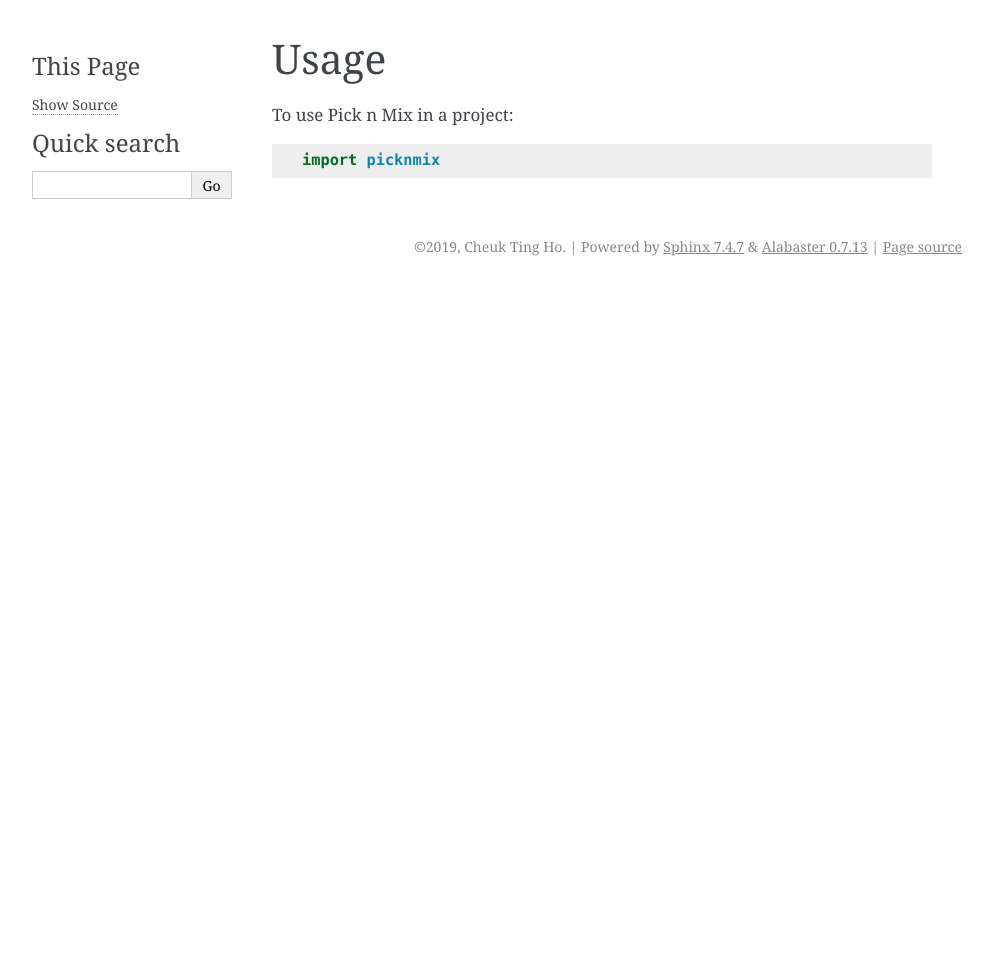
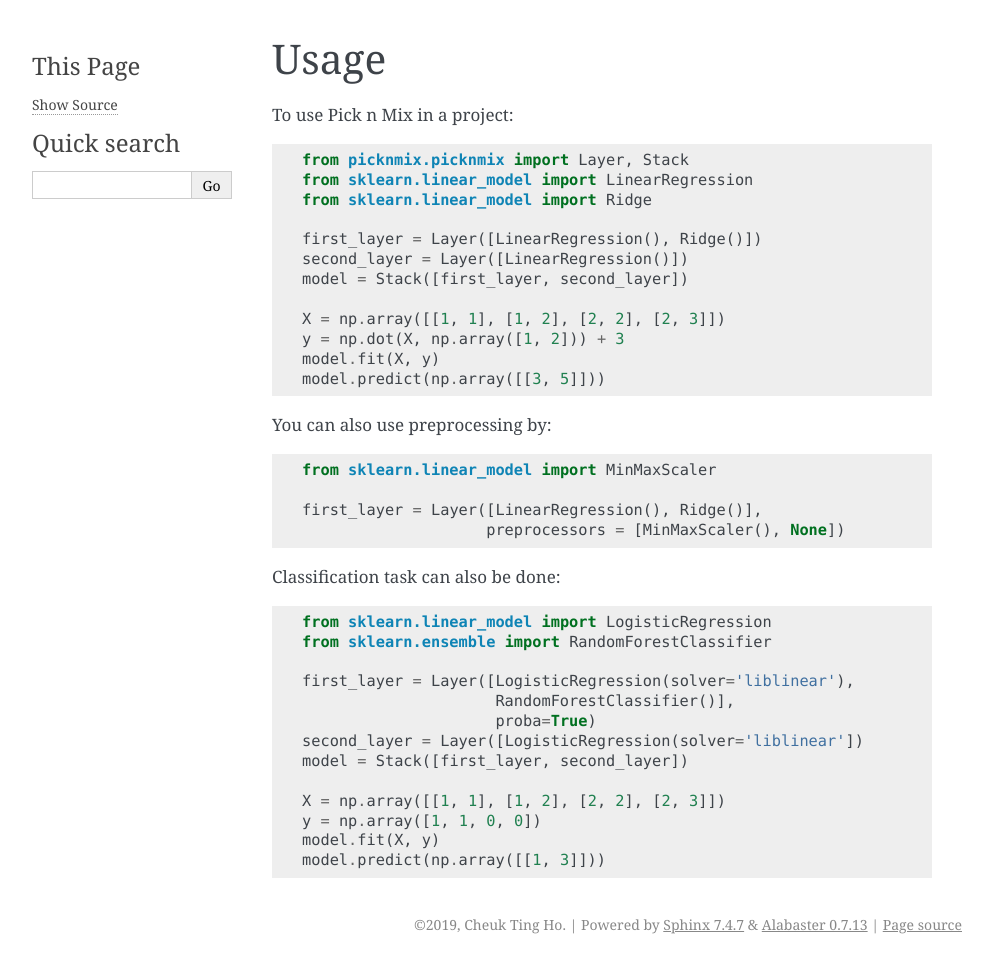
Before and after one commit to picknmix/picknmix, a Sphinx documentation site: the page built from docs/usage.rst, in a window 1280 px wide. Shown: the whole page, without its empty margins (148-1141 px from the left). Built offline with Sphinx 7.4.7, drawn with Linux system fonts in a browser that asks for light colours; pages that are not in the unit, such as notebooks, are missing from menus; before the commit the page ends 900 px from its top, so only the background shows below that.

Commit message:
DOC: Initialize some example in usage

```diff
--- a/docs/usage.rst
+++ b/docs/usage.rst
@@ -4,4 +4,38 @@ Usage
 
 To use Pick n Mix in a project::
 
-    import picknmix
+    from picknmix.picknmix import Layer, Stack
+    from sklearn.linear_model import LinearRegression
+    from sklearn.linear_model import Ridge
+
+    first_layer = Layer([LinearRegression(), Ridge()])
+    second_layer = Layer([LinearRegression()])
+    model = Stack([first_layer, second_layer])
+
+    X = np.array([[1, 1], [1, 2], [2, 2], [2, 3]])
+    y = np.dot(X, np.array([1, 2])) + 3
+    model.fit(X, y)
+    model.predict(np.array([[3, 5]]))
+
+You can also use preprocessing by::
+
+    from sklearn.linear_model import MinMaxScaler
+
+    first_layer = Layer([LinearRegression(), Ridge()],
+                        preprocessors = [MinMaxScaler(), None])
+
+Classification task can also be done::
+
+    from sklearn.linear_model import LogisticRegression
+    from sklearn.ensemble import RandomForestClassifier
+
+    first_layer = Layer([LogisticRegression(solver='liblinear'),
+                         RandomForestClassifier()],
+                         proba=True)
+    second_layer = Layer([LogisticRegression(solver='liblinear'])
+    model = Stack([first_layer, second_layer])
+
+    X = np.array([[1, 1], [1, 2], [2, 2], [2, 3]])
+    y = np.array([1, 1, 0, 0])
+    model.fit(X, y)
+    model.predict(np.array([[1, 3]]))
```
